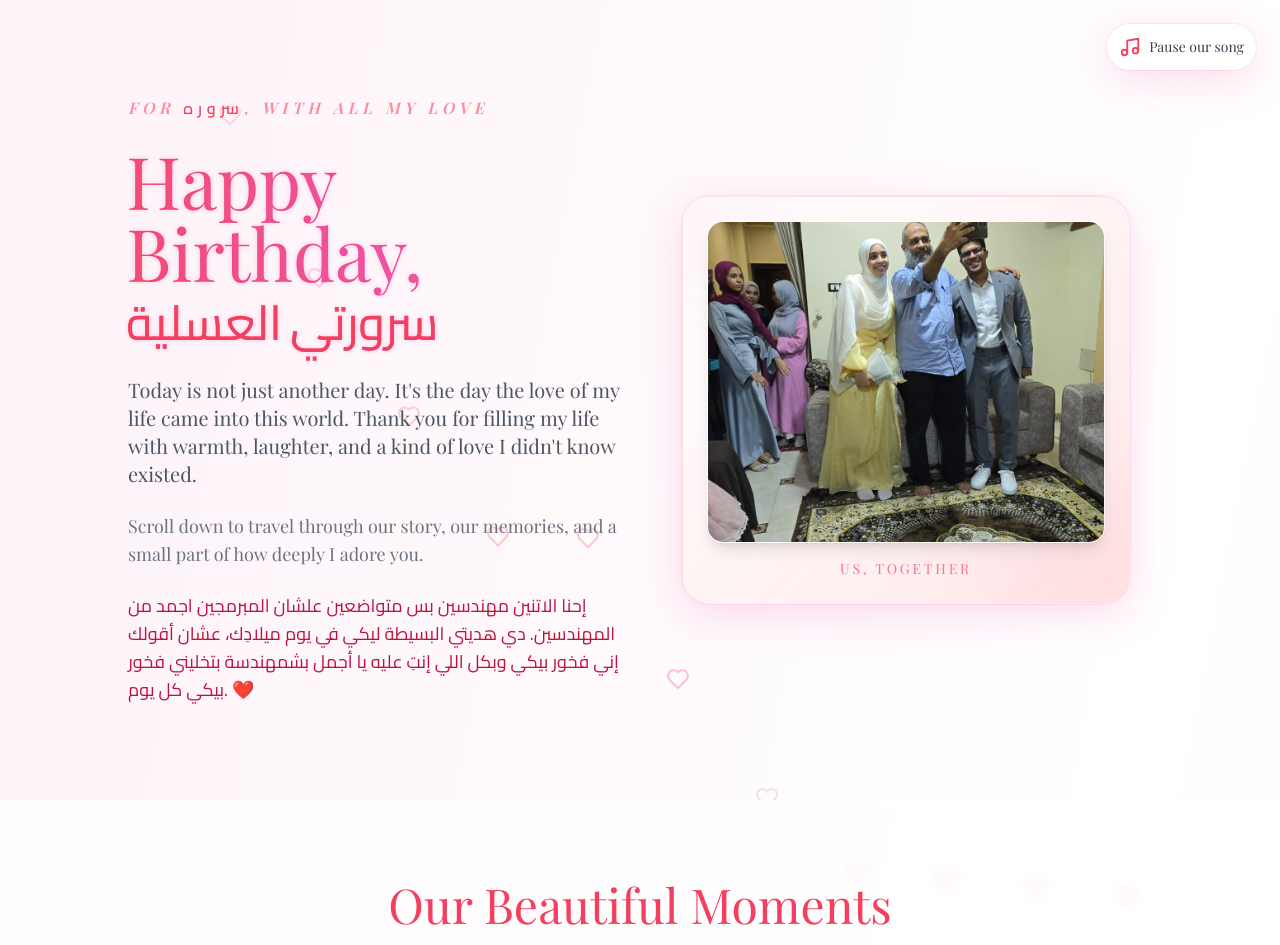
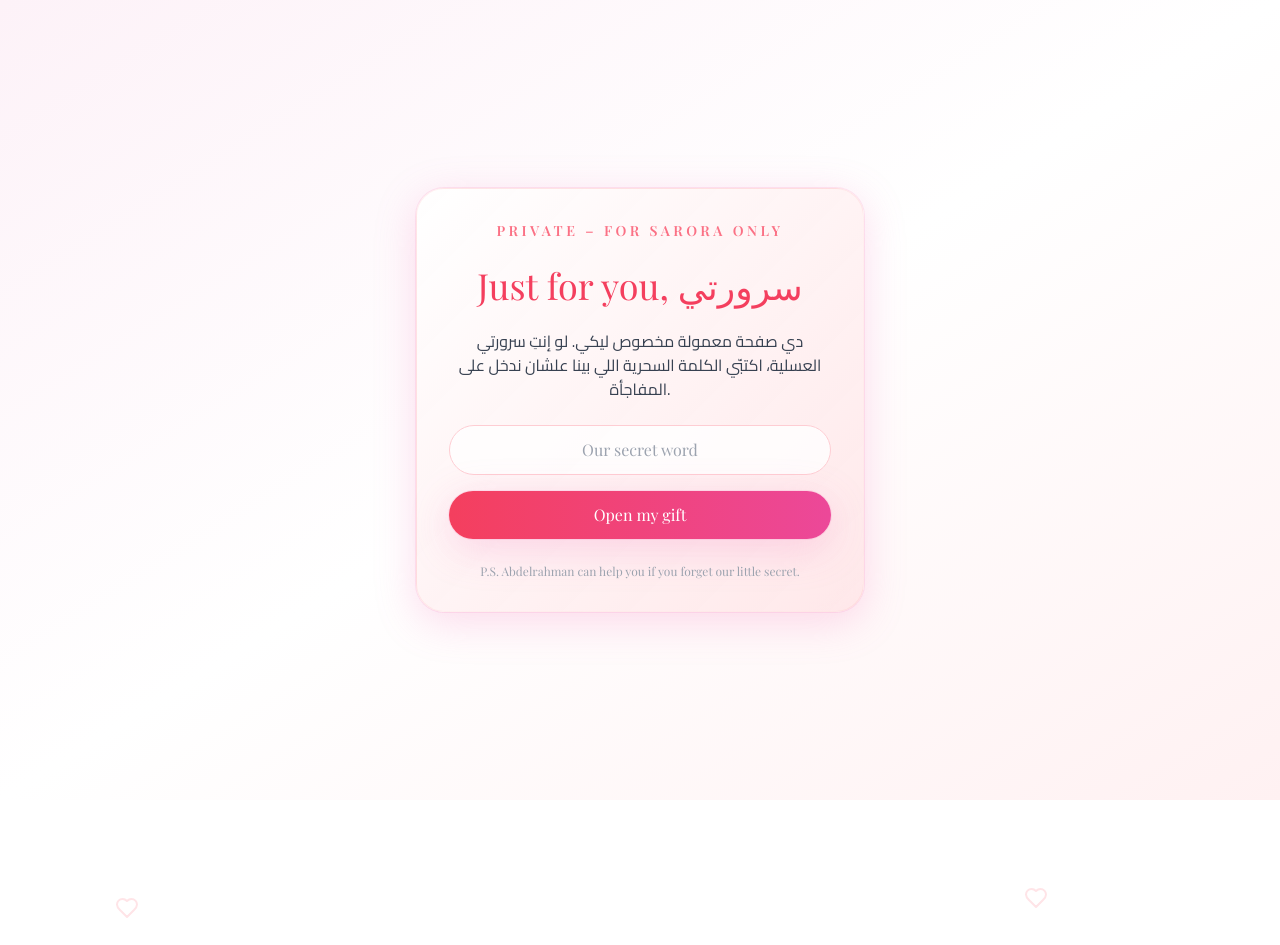
Before and after one commit to abdelrahmanfekri/remoanticpages, a Next.js app: page / in a window 1280 px wide. Shown: the top 945 px of the page. After the commit the page ends 800 px from the top, so only its background shows below. Built offline with nearby package versions, Linux system fonts and the light colour scheme.

Commit message:
add secret

```diff
--- a/app/layout.jsx
+++ b/app/layout.jsx
@@ -1,8 +1,13 @@
 import "./globals.css";
 
 export const metadata = {
-  title: "Happy Birthday, My Love",
-  description: "A small website gift, made with love."
+  title: "Happy Birthday, Sarorah",
+  description: "A small website gift, made with love.",
+  robots: {
+    index: false,
+    follow: false,
+    nocache: true
+  }
 };
 
 export default function RootLayout({ children }) {
--- a/app/page.jsx
+++ b/app/page.jsx
@@ -39,7 +39,6 @@ const memories = [
 // You can set some default media (images / videos) here (you will place files in /public/images)
 const initialMediaPaths = [
   "/images/WhatsApp Image 2025-11-16 at 19.56.49.jpeg",
-  "/images/WhatsApp Image 2025-11-16 at 19.56.52 (1).jpeg",
   "/images/WhatsApp Image 2025-11-16 at 19.56.52 (2).jpeg",
   "/images/WhatsApp Image 2025-11-16 at 19.56.52 (3).jpeg",
   "/images/WhatsApp Image 2025-11-16 at 19.56.52 (4).jpeg",
@@ -58,16 +57,31 @@ const initialMediaPaths = [
   "/images/WhatsApp Video 2025-11-16 at 19.56.52.mp4"
 ];
 
+// Simple hard-coded password for the whole page
+const PASSWORD = "saroura-birthday-gift-by-abdelrahman-secret-dont-hack-me";
+
 export default function BirthdayWebsite() {
   const [media, setMedia] = useState(initialMediaPaths);
+  const [isAuthorized, setIsAuthorized] = useState(false);
+  const [passwordInput, setPasswordInput] = useState("");
+  const [authError, setAuthError] = useState("");
   const [isPlaying, setIsPlaying] = useState(false);
   const [currentMediaIndex, setCurrentMediaIndex] = useState(0);
   const audioRef = useRef(null);
   const fileInputRef = useRef(null);
 
-  // Try to start the music softly on first load
+  // Restore auth from previous visit
   useEffect(() => {
-    if (!audioRef.current) return;
+    if (typeof window === "undefined") return;
+    const stored = window.localStorage.getItem("birthday_auth");
+    if (stored === "true") {
+      setIsAuthorized(true);
+    }
+  }, []);
+
+  // Try to start the music softly on first load (only after auth)
+  useEffect(() => {
+    if (!isAuthorized || !audioRef.current) return;
     audioRef.current.volume = 0.25; // calm volume
     const playAudio = async () => {
       try {
@@ -78,7 +92,7 @@ export default function BirthdayWebsite() {
       }
     };
     playAudio();
-  }, []);
+  }, [isAuthorized]);
 
   useEffect(() => {
     if (media.length > 0) {
@@ -122,6 +136,76 @@ export default function BirthdayWebsite() {
     (src.toLowerCase().endsWith(".mp4") ||
       src.toLowerCase().endsWith(".webm") ||
       src.toLowerCase().startsWith("data:video"));
+
+  const handlePasswordSubmit = e => {
+    e.preventDefault();
+    const normalized = passwordInput.trim().toLowerCase();
+    const expected = PASSWORD.toLowerCase();
+    if (normalized && expected.includes(normalized)) {
+      setIsAuthorized(true);
+      setAuthError("");
+      if (typeof window !== "undefined") {
+        window.localStorage.setItem("birthday_auth", "true");
+      }
+    } else {
+      setAuthError("Wrong word, habibti. Try again ♥");
+    }
+  };
+
+  if (!isAuthorized) {
+    return (
+      <div className="min-h-screen flex items-center justify-center bg-gradient-to-br from-pink-50 via-white to-rose-50 relative overflow-hidden">
+        <div className="pointer-events-none fixed inset-0 opacity-30">
+          {Array.from({ length: 10 }).map((_, i) => (
+            <Heart
+              key={i}
+              className="floating-heart absolute text-rose-300"
+              style={{
+                left: `${8 + (i * 9) % 80}%`,
+                bottom: `${-30 - i * 10}px`,
+                animationDelay: `${i * 0.7}s`
+              }}
+            />
+          ))}
+        </div>
+        <div className="relative z-10 glass-card soft-glow max-w-md w-full mx-4 p-8 space-y-6 animate-soft-rise">
+          <p className="text-center text-sm uppercase tracking-[0.25em] text-rose-400 font-semibold">
+            Private – for Sarora only
+          </p>
+          <h1 className="text-3xl md:text-4xl font-serif text-rose-500 text-center">
+            Just for you, سرورتي
+          </h1>
+          <p className="text-gray-700 text-center text-sm md:text-base font-arabic">
+            دي صفحة معمولة مخصوص ليكي. لو إنتِ سرورتي العسلية، اكتبّي الكلمة
+            السحرية اللي بينا علشان ندخل على المفاجأة.
+          </p>
+          <form onSubmit={handlePasswordSubmit} className="space-y-4">
+            <input
+              type="password"
+              value={passwordInput}
+              onChange={e => setPasswordInput(e.target.value)}
+              placeholder="Our secret word"
+              className="w-full rounded-full border border-rose-200 px-4 py-3 focus:outline-none focus:ring-2 focus:ring-rose-400 focus:border-transparent bg-white/80 text-center"
+            />
+            {authError && (
+              <p className="text-sm text-center text-rose-500 font-english">
+                {authError}
+              </p>
+            )}
+            <button
+              type="submit"
+              className="w-full bg-gradient-to-r from-rose-500 to-pink-500 text-white py-3 rounded-full soft-glow hover:scale-105 transition-transform duration-200 font-medium"
+            >
+              Open my gift
+            </button>
+          </form>
+          <p className="text-xs text-center text-gray-400 font-english">
+            P.S. Abdelrahman can help you if you forget our little secret.
+          </p>
+        </div>
+      </div>
+    );
+  }
 
   return (
     <div className="min-h-screen bg-gradient-to-br from-pink-50 via-white to-rose-50 relative overflow-hidden">
--- /dev/null
+++ b/app/robots.txt/route.js
@@ -0,0 +1,11 @@
+export function GET() {
+  const body = `User-agent: *
+Disallow: /`;
+
+  return new Response(body, {
+    status: 200,
+    headers: {
+      "Content-Type": "text/plain"
+    }
+  });
+}
```
Also changed, not shown: public/images/WhatsApp Image 2025-11-16 at 19.56.52 (1).jpeg (deleted).
